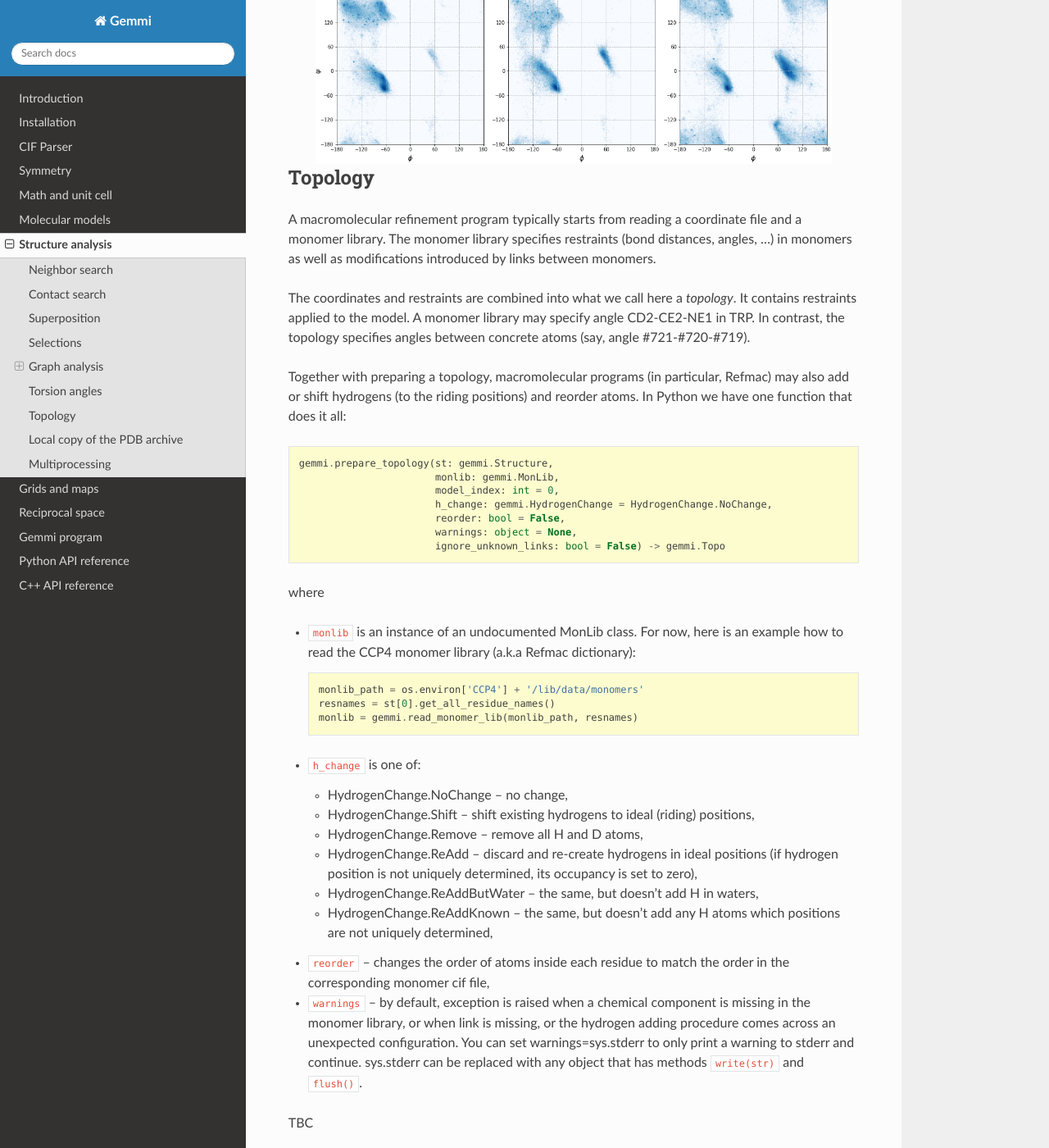
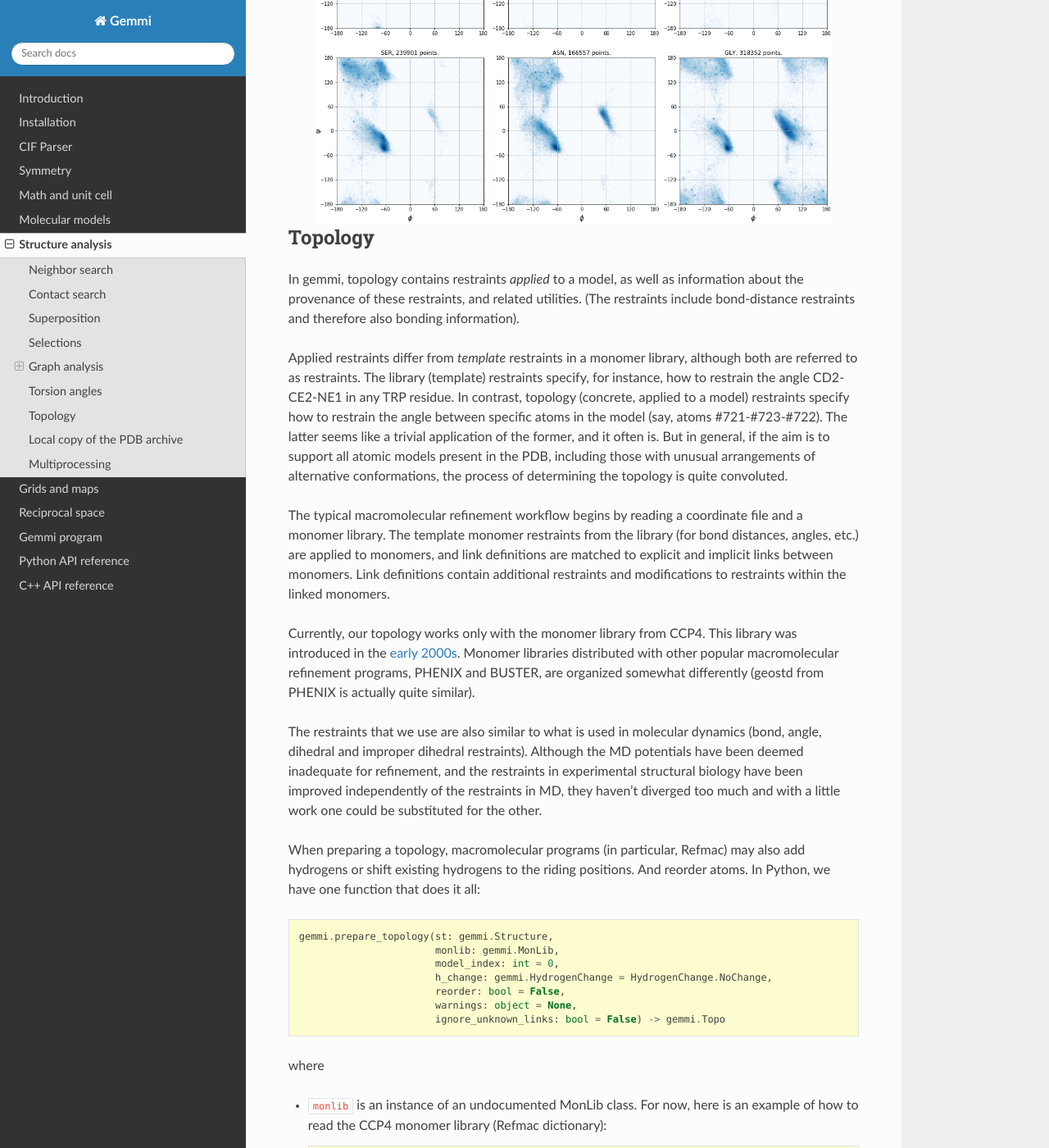
Before and after one commit to project-gemmi/gemmi, a Sphinx documentation site: the page built from docs/analysis.rst, in a window 1280 px wide and 1400 px high, scrolled down 19259 px. Shown: the whole window at 82% size. Built offline with Sphinx 7.4.7 and the Read the Docs theme 2.0.0, drawn with Linux system fonts in a browser that asks for light colours; some of the changed text lies outside the part shown.

Commit message:
editing docs/analysis.rst
Evaluating how editGPT, ChatGPT, Bard and DeepL can help with
writing docs.

```diff
--- a/docs/analysis.rst
+++ b/docs/analysis.rst
@@ -120,14 +120,14 @@
   >>> len(marks)
   6
 
-`find_neighbors()` checks altloc of the atom and
-considers as potential neighbors only atoms from the same
-conformation. In particular, if altloc is empty all atoms are considered.
-Positive `min_dist` in the `find_neighbors()` call prevents
-the atom whose neighbors we search from being included in the results
-(the distance of the atom to itself is zero).
+`find_neighbors()` checks the atom's altloc and only considers
+atoms from the same conformation as potential neighbors.
+In particular, if the altloc is empty, all atoms are considered.
+A positive `min_dist` in the `find_neighbors()` call prevents
+the atom whose neighbors we are searching for from being included
+in the results (since the distance of an atom to itself is zero).
 
-The second one takes position and altloc as explicit arguments::
+The second one takes the position and altloc as explicit arguments::
 
   std::vector<Mark*> NeighborSearch::find_atoms(const Position& pos, char altloc, float min_dist, float radius)
 
@@ -249,7 +249,7 @@
 
 The neighbor search can also be used with small molecule structures.
 Here, we have MgI\ :sub:`2`, with each Mg atom surrounded by 6 iodine atoms,
-in a distance 2.92Å:
+at a distance of 2.92Å:
 
 .. doctest::
 
@@ -271,12 +271,12 @@
 ==============
 
 Contacts in a molecule or in a crystal can be found using the neighbor search
-described in the previous section. But to make it easier we have a dedicated
-class ContactSearch. It uses the neighbor search to find pairs of atoms
-close to each other and applies the filters described below.
+described in the previous section. However, to make it easier, we have
+a dedicated class ContactSearch. It uses the neighbor search to find pairs
+of atoms that are close to each other and applies the filters described below.
 
-When constructing ContactSearch we set the overall maximum search distance.
-This distance is stored as the `search_radius` property:
+When constructing a ContactSearch object we set the overall maximum search
+distance. This distance is stored as the `search_radius` property:
 
 .. doctest::
 
@@ -295,7 +295,7 @@
 
   >>> cs.setup_atomic_radii(1.0, 1.5)
 
-Then each radius can be accessed and modified individually:
+Then, each radius can be accessed and modified individually:
 
 .. doctest::
 
@@ -328,21 +328,20 @@
   >>> cs.min_occupancy = 0.01
 
 Sometimes, it is handy to get each atom pair twice (as A-B and B-A).
-In such case make the `twice` property true. By default, it is false:
+In such cases, set the `twice` property to true. By default, it is false:
 
 .. doctest::
 
   >>> cs.twice
   False
 
-Next property deals with atoms at special positions (such as rotation axis).
-Such atoms can be slightly off the special position (because macromolecular
-refinement programs usually don't constrain coordinates), so we must ensure
-that an atom that should sit on the special position and its apparent symmetry
-image are not regarded a contact. We assume that if the distance between
-an atom and its image is small, it is not a real thing.
-For larger distances we assume it is a real contact with atom's symmetry mate.
-To tell apart the two cases we use a cut-off distance that can be modified:
+Now consider an atom near a special position, such as a rotation axis.
+An atom that is intended to be on a rotation axis can be slightly off,
+as macromolecular refinement programs typically don't constrain coordinates.
+In such a case, the atom appears to be near its symmetry images, but that's
+not a contact, only an artifact. On the other hand, it's entirely possible for
+an atom to be near a symmetry axis and bonded to its symmetry image.
+To distinguish these two cases, we use a configurable cutoff distance:
 
 .. doctest::
 
@@ -405,7 +405,7 @@
   >>> results[0].partner2.atom.pos
   <gemmi.Position(49.409, 39.333, 19.524)>
 
-But you can find the position of symmetry image of `partner2` that
+But you can find the position of the symmetry image of `partner2` that
 is in contact with `partner1` with:
 
 .. doctest::
@@ -427,10 +427,10 @@
 
 See also the command-line program :ref:`gemmi-contact <gemmi-contact>`.
 
-Gemmi provides also an undocumented class LinkHunt which matches
-contacts to links definitions from :ref:`monomer library <CCD_etc>`
+Gemmi also provides an undocumented class LinkHunt which matches
+contacts to link definitions from :ref:`monomer library <CCD_etc>`
 and to connections (LINK, SSBOND) from the structure.
-If you would find it useful, contact the author.
+If you find it useful, please contact the author.
 
 Superposition
 =============
@@ -441,7 +441,7 @@
 The C++ function `superpose_positions()` takes two arrays of positions
 and an optional array of weights. Before applying this function to chains
 it is necessary to determine pairs of corresponding atoms.
-Here, as a minimal example, we superpose backbone of the third residue:
+Here, as a minimal example, we superpose the backbone of the third residue:
 
 .. doctest::
 
@@ -461,15 +461,14 @@
 Then the matching residues are superposed, using either
 all atoms in both residues, or only Cα atoms (for peptides)
 and P atoms (for nucleotides).
-Atoms that don't have counterparts in the other span are skipped.
-The returned object (SupResult) contains RMSD and the transformation
+Atoms without matching counterparts are ignored.
+The returned object (SupResult) contains the RMSD and the transformation
 (rotation matrix + translation vector) that superposes the second span
 onto the first one.
 
-Note that RMSD can be defined in two ways:
-the sum of squared deviations is divided either by 3N (PyMOL)
-or by N (SciPy).
-QCP (and gemmi) returns the former. To get the latter multiply it by √3.
+Note that the RMSD can be defined in two ways: the sum of squared deviations
+is divided either by 3N (as in PyMOL and QCP) or by N (as in SciPy).
+Gemmi returns the former. To get the latter, multiply it by √3.
 
 Here is a usage example:
 
@@ -495,7 +494,7 @@
 
 - two `ResidueSpan`\ s,
 - polymer type (to avoid determining it when it's already known).
-  The information whether it's protein or nucleic acid is used
+  The information of whether it's a protein or nucleic acid is used
   during sequence alignment (to detect gaps between residues in the polymer --
   it helps in rare cases when the sequence alignment alone is ambiguous),
   and it decides whether to use Cα or P atoms (see the next point),
@@ -575,8 +574,9 @@
 * `//D` (or just `D`) -- selects chain D.
 * `//*/10-30` (or `10-30`) -- residues with sequence IDs from 10 to 30.
 * `//*/10A-30A` (or `10A-30A` or `///10.A-30.A` or `10.A-30.A`) --
-  sequence ID can include insertion code. The MMDB syntax has dot between
-  sequence sequence number and insertion code. In Gemmi the dot is optional.
+  sequence ID can include insertion code. The MMDB syntax has a dot between
+  the sequence sequence number and the insertion code.
+  In Gemmi, the dot is optional.
 * `//*/(ALA)` (or `(ALA)`) -- selects residues with a given name.
 * `//*//CB` (or `CB:*` or `CB[*]`) -- selects atoms with a given name.
 * `//*//[P]` (or just `[P]`) -- selects phosphorus atoms.
@@ -714,7 +714,7 @@
 
 Each residue and atom has a flag that can be set manually
 and used to create a selection. In the following example
-we select residues in the radius of 8Å from a selected point:
+we select residues within a radius of 8Å from a selected point:
 
 .. doctest::
 
@@ -754,21 +754,20 @@
 Graph analysis
 ==============
 
-The graph algorithms in Gemmi are limited to finding the shortest path
-between atoms (bonds = graph edges). This part of the library is not
-documented yet.
+This section shows how to analyze chemical molecules (``gemmi.ChemComp``)
+using external libraries dedicated to graph analysis.
+We don't plan to implement graph algorithms within gemmi,
+except for the simplest ones, like breadth-first search,
+which is used in a couple of functions
+( ``Restraints::find_shortest_path()``, ``BondIndex::graph_distance()``).
 
-The rest of this section shows how to use dedicated graph libraries
-to analyse chemical molecules read with gemmi.
-First, we set up a graph corresponding to the molecule.
-
-Here is how it can be done in C++ with the Boost Graph Library
-(`BGL <http://boost.org/libs/graph>`_):
+Here is how to set up a graph in the Boost Graph Library
+(`BGL <http://boost.org/libs/graph>`_) in C++:
 
 .. literalinclude:: ../examples/with_bgl.cpp
    :lines: 9-10,13-41
 
-Here we use `NetworkX <https://networkx.org/>`_ in Python:
+Here, we set up a `NetworkX <https://networkx.org/>`_ graph in Python:
 
 .. doctest::
   :skipif: networkx is None
@@ -785,8 +784,7 @@
   ...     G.add_edge(bond.id1.atom, bond.id2.atom)  # ignoring bond type
   ...
 
-To show a quick example of working with the graph,
-let us count automorphisms of SO3:
+Now, as a quick example, we can count automorphisms:
 
 .. doctest::
   :skipif: networkx is None
@@ -821,7 +819,7 @@
   >>> adjacency = {n: [] for n in range(n_vertices)}
   >>> indices = {atom.id: n for n, atom in enumerate(so3.atoms)}
   >>> elements = {atom.el.atomic_number for atom in so3.atoms}
-  >>> # The order of dict in Python 3.6+ is the insertion order.
+  >>> # The order in dict in Python 3.6+ is the insertion order.
   >>> coloring = {elem: set() for elem in sorted(elements)}
   >>> for n, atom in enumerate(so3.atoms):
   ...   coloring[atom.el.atomic_number].add(n)
@@ -835,7 +833,7 @@
 
 The colors of vertices in this graph correspond to elements.
 Pynauty takes a list of sets of vertices with the same color,
-without the information which color corresponds to which element.
+without knowing which color corresponds to which element.
 We sorted the elements to ensure that two graphs with the same atoms
 have the same coloring. However, SO3 and PO3 graphs would also have
 the same coloring and would be reported as isomorphic.
@@ -902,7 +900,7 @@
 Substructure matching
 ---------------------
 
-Now a little script to illustrate subgraph isomorphism.
+Now, a little script to illustrate subgraph isomorphism.
 The script takes a (three-letter-)code of a molecule that is to be used
 as a pattern and finds CCD entries that contain such a substructure.
 As in the previous example, hydrogens and bond types are ignored.
@@ -950,19 +948,18 @@
 Maximum common subgraph
 -----------------------
 
-In this example we use McGregor's algorithm implemented in the Boost Graph
-Library to find maximum common induced subgraph. We call the MCS searching
-function with option `only_connected_subgraphs=true`, which has obvious
-meaning and can be changed if needed.
+In this example, we use McGregor's algorithm, implemented in the Boost Graph
+Library, to identify the largest common induced subgraphs. To ensure connectivity,
+we set the option `only_connected_subgraphs=true`.
 
-To illustrate this example, we compare ligands AUD and LSA:
+To illustrate this example, we compare the ligands AUD and LSA:
 
 .. image:: img/aud_lsa.png
     :align: center
     :scale: 100
 
-The whole code is in :file:`examples/with_bgl.cpp`. The same file has also
-examples of using the BGL implementation of VF2 to check graph
+The complete code is in :file:`examples/with_bgl.cpp`. This file also contains
+examples of using the BGL's VF2 implementation for checking graph
 and subgraph isomorphisms.
 
 .. literalinclude:: ../examples/with_bgl.cpp
@@ -973,11 +970,11 @@
 Torsion angles
 ==============
 
-This section presents functions dedicated to calculation of the dihedral angles
-φ (phi), ψ (psi) and ω (omega) of the protein backbone.
+This section presents functions dedicated to the calculation of the dihedral
+angles φ (phi), ψ (psi), and ω (omega) of the protein backbone.
 These functions are built upon the more general `calculate_dihedral` function,
 introduced in :ref:`the section about coordinates <coordinates>`,
-which takes four points in the space as arguments.
+which takes four points in space as arguments.
 
 `calculate_omega()` calculates the ω angle, which is usually around 180°:
 
@@ -1000,7 +997,7 @@
   SER 176.74223937657652
 
 The φ and ψ angles are often used together, so they are calculated
-in one function `calculate_phi_psi()`:
+in the same function `calculate_phi_psi()`:
 
 .. doctest::
 
@@ -1019,10 +1016,10 @@
 In C++ these functions can be found in `gemmi/calculate.hpp`.
 
 The torsion angles φ and ψ can be visualized on the Ramachandran plot.
-Let us plot angles from all PDB entries with the resolution higher than 1.5A.
+Let us plot angles from all PDB entries with a resolution higher than 1.5Å.
 Usually, glycine, proline and the residue preceding proline (pre-proline)
 are plotted separately. Here, we will exclude pre-proline and make
-separate plot for each amino acid. So first, we calculate angles
+a separate plot for each amino acid. So first, we calculate angles
 and save φ,ψ pairs in a set of files -- one file per residue.
 
 .. literalinclude:: ../examples/rama_gather.py
@@ -1034,7 +1031,7 @@
 a :ref:`local copy of the PDB archive <pdb_dir>`
 in the PDB format takes about 20 minutes.
 
-In the second step we plot the data points with Matplotlib.
+In the second step, we plot the data points with Matplotlib.
 We use a script that can be found in :file:`examples/rama_plot.py`.
 Six of the resulting plots are shown here (click to enlarge):
 
@@ -1047,22 +1044,47 @@
 Topology
 ========
 
-A macromolecular refinement program typically starts from reading
-a coordinate file and a monomer library. The monomer library specifies
-restraints (bond distances, angles, ...) in monomers
-as well as modifications introduced by links between monomers.
+In gemmi, topology contains restraints *applied* to a model,
+as well as information about the provenance of these restraints,
+and related utilities. (The restraints include bond-distance
+restraints and therefore also bonding information).
 
-The coordinates and restraints are combined into
-what we call here a *topology*.
-It contains restraints applied to the model.
-A monomer library may specify angle CD2-CE2-NE1 in TRP.
-In contrast, the topology specifies angles between concrete atoms
-(say, angle #721-#720-#719).
+Applied restraints differ from *template* restraints in a monomer library,
+although both are referred to as restraints.
+The library (template) restraints specify, for instance,
+how to restrain the angle CD2-CE2-NE1 in any TRP residue.
+In contrast, topology (concrete, applied to a model) restraints specify
+how to restrain the angle between specific atoms in the model (say, atoms #721-#723-#722).
+The latter seems like a trivial application of the former, and it often is.
+But in general, if the aim is to support all atomic models present in the PDB,
+including those with unusual arrangements of alternative conformations,
+the process of determining the topology is quite convoluted.
 
-Together with preparing a topology, macromolecular programs
-(in particular, Refmac) may also add or shift hydrogens (to
-the riding positions) and reorder atoms.
-In Python we have one function that does it all:
+The typical macromolecular refinement workflow begins by reading
+a coordinate file and a monomer library. The template monomer restraints
+from the library (for bond distances, angles, etc.) are applied to monomers,
+and link definitions are matched to explicit and implicit links between
+monomers. Link definitions contain additional restraints and modifications
+to restraints within the linked monomers.
+
+Currently, our topology works only with the monomer library from CCP4.
+This library was introduced in the
+`early 2000s <https://doi.org/10.1107/S0907444904023510>`_.
+Monomer libraries distributed with other popular macromolecular refinement
+programs, PHENIX and BUSTER, are organized somewhat differently
+(geostd from PHENIX is actually quite similar).
+
+The restraints that we use are also similar to what is used
+in molecular dynamics (bond, angle, dihedral and improper dihedral restraints).
+Although the MD potentials have been deemed inadequate for refinement,
+and the restraints in experimental structural biology have been
+improved independently of the restraints in MD,
+they haven't diverged too much and with a little work one could be
+substituted for the other.
+
+When preparing a topology, macromolecular programs (in particular, Refmac)
+may also add hydrogens or shift existing hydrogens to the riding positions.
+And reorder atoms. In Python, we have one function that does it all:
 
 .. code-block:: python
 
@@ -1077,8 +1099,8 @@
 where
 
 * `monlib` is an instance of an undocumented MonLib class.
-  For now, here is an example how to read the CCP4 monomer library
-  (a.k.a Refmac dictionary):
+  For now, here is an example of how to read the CCP4 monomer library
+  (Refmac dictionary):
 
   .. code-block:: python
 
@@ -1086,26 +1108,26 @@
     resnames = st[0].get_all_residue_names()
     monlib = gemmi.read_monomer_lib(monlib_path, resnames)
 
-* `h_change` is one of:
+* `h_change` can be one of the following:
 
   * HydrogenChange.NoChange -- no change,
-  * HydrogenChange.Shift -- shift existing hydrogens to ideal (riding) positions,
+  * HydrogenChange.Shift -- shift existing hydrogens to their ideal (riding) positions,
   * HydrogenChange.Remove -- remove all H and D atoms,
   * HydrogenChange.ReAdd -- discard and re-create hydrogens in ideal positions
-    (if hydrogen position is not uniquely determined, its occupancy is set to zero),
-  * HydrogenChange.ReAddButWater -- the same, but doesn't add H in waters,
-  * HydrogenChange.ReAddKnown -- the same, but doesn't add any H atoms which
+    (if the hydrogen position is not uniquely determined, its occupancy is set to zero),
+  * HydrogenChange.ReAddButWater -- the same as above, but doesn't add H in waters,
+  * HydrogenChange.ReAddKnown -- the same as above, but doesn't add any H atoms whose
     positions are not uniquely determined,
 
-* `reorder` -- changes the order of atoms inside each residue
+* `reorder` -- changes the order of atoms within each residue
   to match the order in the corresponding monomer cif file,
 
-* `warnings` --  by default, exception is raised when a chemical component
-  is missing in the monomer library, or when link is missing,
-  or the hydrogen adding procedure comes across an unexpected configuration.
+* `warnings` --  by default, an exception is raised when a chemical component
+  is missing in the monomer library, or when a link is missing,
+  or when the hydrogen adding procedure encounters an unexpected configuration.
   You can set warnings=sys.stderr to only print a warning to stderr
   and continue. sys.stderr can be replaced with any object that has
-  methods `write(str)` and `flush()`.
+  the methods `write(str)` and `flush()`.
 
 
 TBC
@@ -1189,9 +1211,8 @@
 
 Usually, it is possible to organize multiprocessing in such a way that
 gemmi objects are not passed between processes. The example script below
-traverses subdirectories and asynchronously analyses coordinate files.
-It uses 4 worker processes in parallel. The processes get file path
-and return a tuple.
+traverses subdirectories and asynchronously analyzes coordinate files,
+using 4 worker processes in parallel.
 
 .. literalinclude:: ../examples/multiproc.py
    :language: python
```
Also changed, not shown: other parts of docs/analysis.rst (+27 -26 lines).
